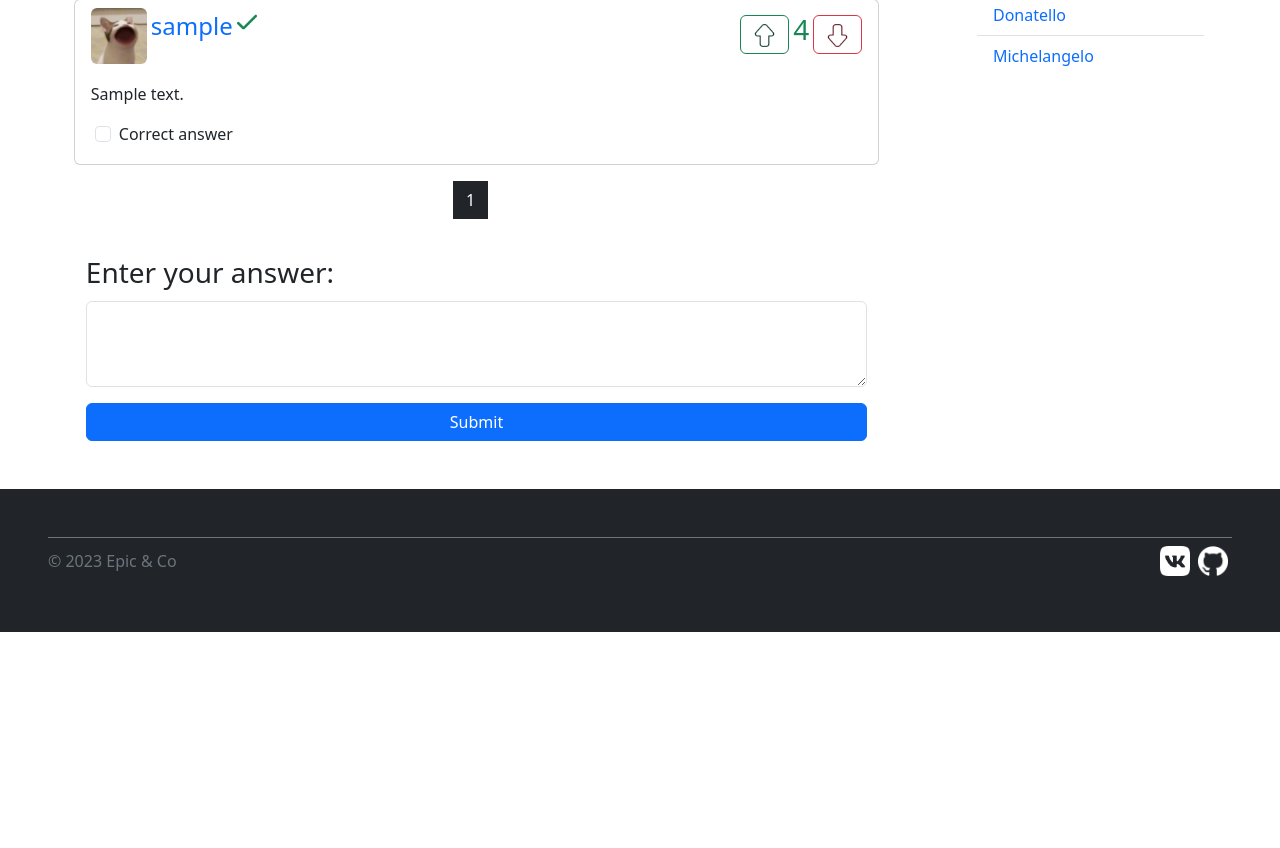
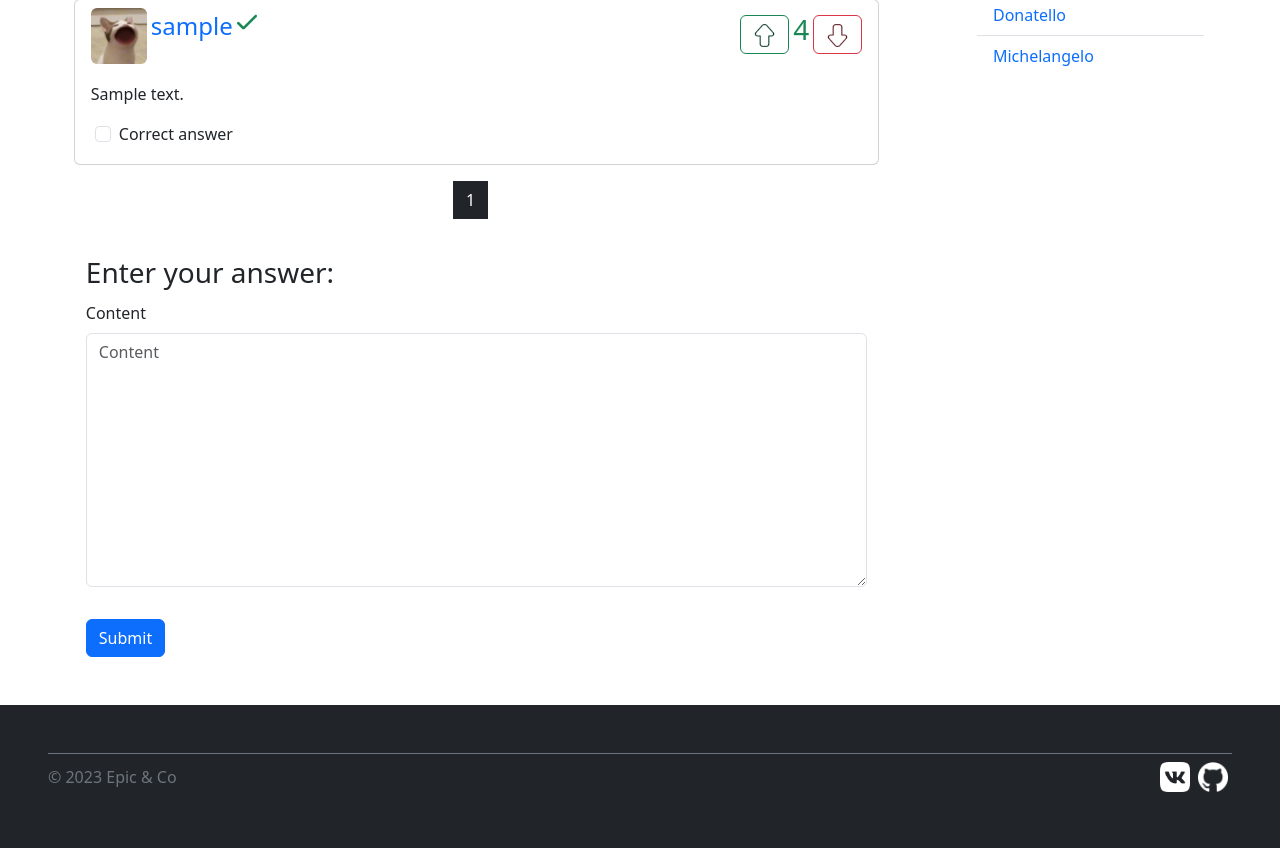
Before and after one commit to Bopster410/web_dz_project, a Django app: page /question/1 in a window 1280 px wide. Shown: the part 426-1274 px from the top of the page. Before the commit the page ends 1058 px from the top, so only its background shows below. Run offline with Django 4.2, Linux system fonts and the light colour scheme; a user stored in the database is signed in; tables that the repository leaves empty hold one stand-in row (values such as "Sample post"); some libraries are stand-ins or nearby versions.

Commit message:
Added answer form

```diff
--- a/app/forms.py
+++ b/app/forms.py
@@ -1,6 +1,5 @@
 from django import forms
-from app.models import User, Question, Tag
-from django.db.models import Q
+from app.models import User, Question, Tag, Answer
 
 class LoginForm(forms.Form):
     username = forms.CharField()
@@ -60,21 +59,43 @@ class AskQuestionForm(forms.ModelForm):
 
     def save(self, **kwargs):
         tags = self.cleaned_data['tags']
+
+        # Collect existing tags
         existing_tags = {}
         for tag in tags:
             existing_tag = Tag.objects.filter(tag_name=tag)
             if existing_tag.count() > 0:
                 existing_tags[tag] = existing_tag[0]
+
+        # Create new tags
         new_tags = []
         for tag in tags:
             if tag not in existing_tags.keys():
                 new_tag = Tag(tag_name=tag).save()
                 new_tags.append(new_tag)
 
+        # Create new question item
         question = Question(title=self.cleaned_data['title'], content=self.cleaned_data['content'], author=kwargs['profile'], rating=0)
         question.save()
-        tags = new_tags + list(existing_tags.values())
-        for tag in tags:
+        tag_items = new_tags + list(existing_tags.values())
+        for tag in tag_items:
             question.tags.add(tag)
 
         return question
+
+
+class AnswerForm(forms.ModelForm):
+    class Meta():
+        model = Answer
+        fields = ['content']
+
+    def clean_content(self):
+        content = self.cleaned_data['content']
+        if len(content) < 0 or len(content) > 700:
+            raise forms.ValidationError('Too many symbols (max is 700)!')
+        return content
+
+    def save(self, **kwargs):
+        answer = Answer(content=self.cleaned_data['content'], author=kwargs['profile'], rating=0, question=kwargs['question'])
+        answer.save()
+        return answer
--- a/app/views.py
+++ b/app/views.py
@@ -4,7 +4,7 @@ from django.contrib.auth import authenticate, login, logout
 from django.contrib.auth.decorators import login_required
 from django.views.decorators.csrf import csrf_protect
 from app.models import Question, Answer, Tag, Profile, User
-from app.forms import LoginForm, UserRegistrationForm, ChangeProfileForm, AskQuestionForm
+from app.forms import LoginForm, UserRegistrationForm, ChangeProfileForm, AskQuestionForm, AnswerForm
 
 
 # Create your views here.
@@ -43,9 +43,19 @@ def tag(request, tag_name):
 # Question
 @csrf_protect
 def question(request, question_id):
+    user = request.user
     question_item = Question.objects.with_id(question_id)
+
+    if request.method == 'GET':
+        answer_form = AnswerForm()
+    if request.method == 'POST':
+        answer_form = AnswerForm(request.POST)
+        if answer_form.is_valid():
+            answer_form.save(profile=user.profile, question=question_item['question'])
+            return redirect('question', question_id=question_id)
+
     answers = Answer.objects.best(question_id)
-    return render(request, 'question.html', {'question': question_item, 'tags': Tag.objects.most_popular(20), 'user': request.user, 'page': paginate(answers, request), 'component_to_paginate': 'components/answer.html'})
+    return render(request, 'question.html', {'question': question_item, 'tags': Tag.objects.most_popular(20), 'form': answer_form, 'user': user, 'page': paginate(answers, request), 'component_to_paginate': 'components/answer.html'})
 
 # Log In
 @csrf_protect
--- a/templates/question.html
+++ b/templates/question.html
@@ -1,6 +1,7 @@
 {% extends 'layouts/base_page.html' %}
 
 {% load static %}
+{% load django_bootstrap5 %}
 
 {% block content %}
 <!-- Question -->
@@ -66,11 +67,19 @@
 
 {% endif %}
 
+{% if user.is_authenticated %}
 <div class="container-fluid mt-3">
     <label for="answerTextField" class="form-label fs-3">Enter your answer:</label>
     <div class="d-flex flex-column">
-        <textarea class="form-control" id="answerTextField" rows="3"></textarea>
-        <button type="submit" class="btn btn btn-primary mt-3">Submit</button>
+        <form method="post" novalidate id="answerTextField">
+            {% csrf_token %}
+
+            {% bootstrap_form form %}
+
+            <button type="submit" class="btn btn btn-primary mt-3">Submit</button>
+        </form>
     </div>
 </div>
+{% endif %}
+
 {% endblock %}
```
